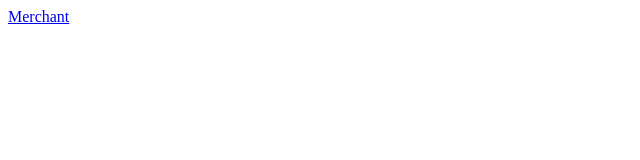
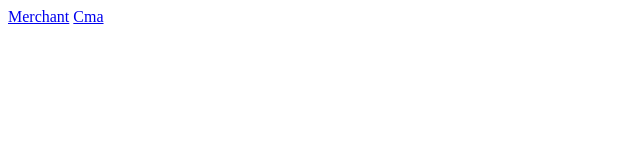
Before and after one commit to 0xtruly/charisoilDashboardRedesign, a plain HTML site: page index.html in a window 1280 px wide. Shown: the full height of the page, 0-640 px from the left. Drawn offline with Linux system fonts and the light colour scheme.

Commit message:
add cma page and styling

```diff
--- a/index.html
+++ b/index.html
@@ -8,7 +8,7 @@
 </head>
 <body>
     <a href="/src/merchantPortal/home/dashboard.html">Merchant</a>
-    <a href=""></a>
+    <a href="/src/cma-portal/utility/load-release-ticket.html">Cma</a>
     <a href=""></a>
     <a href=""></a>
 </body>
```
